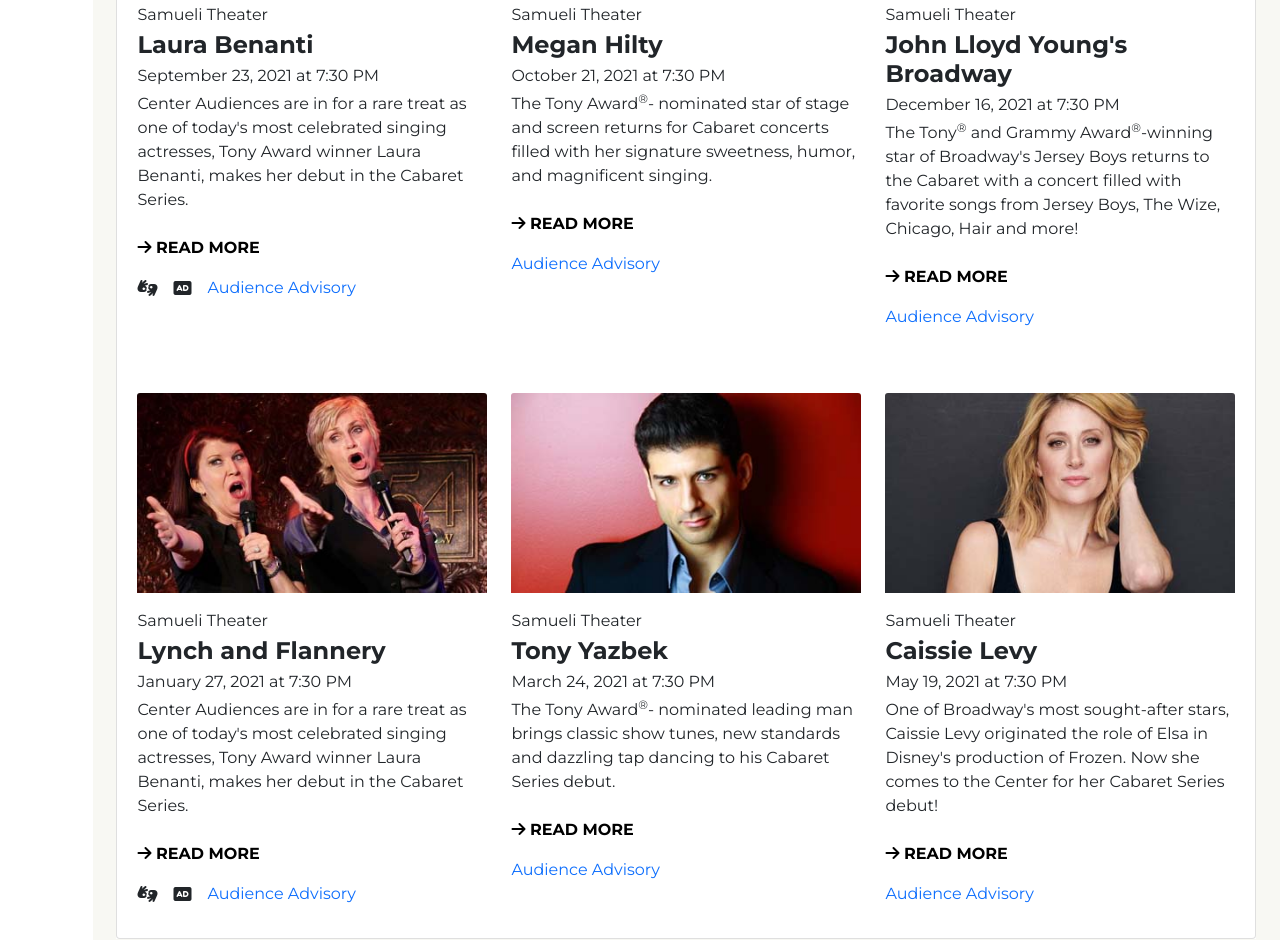
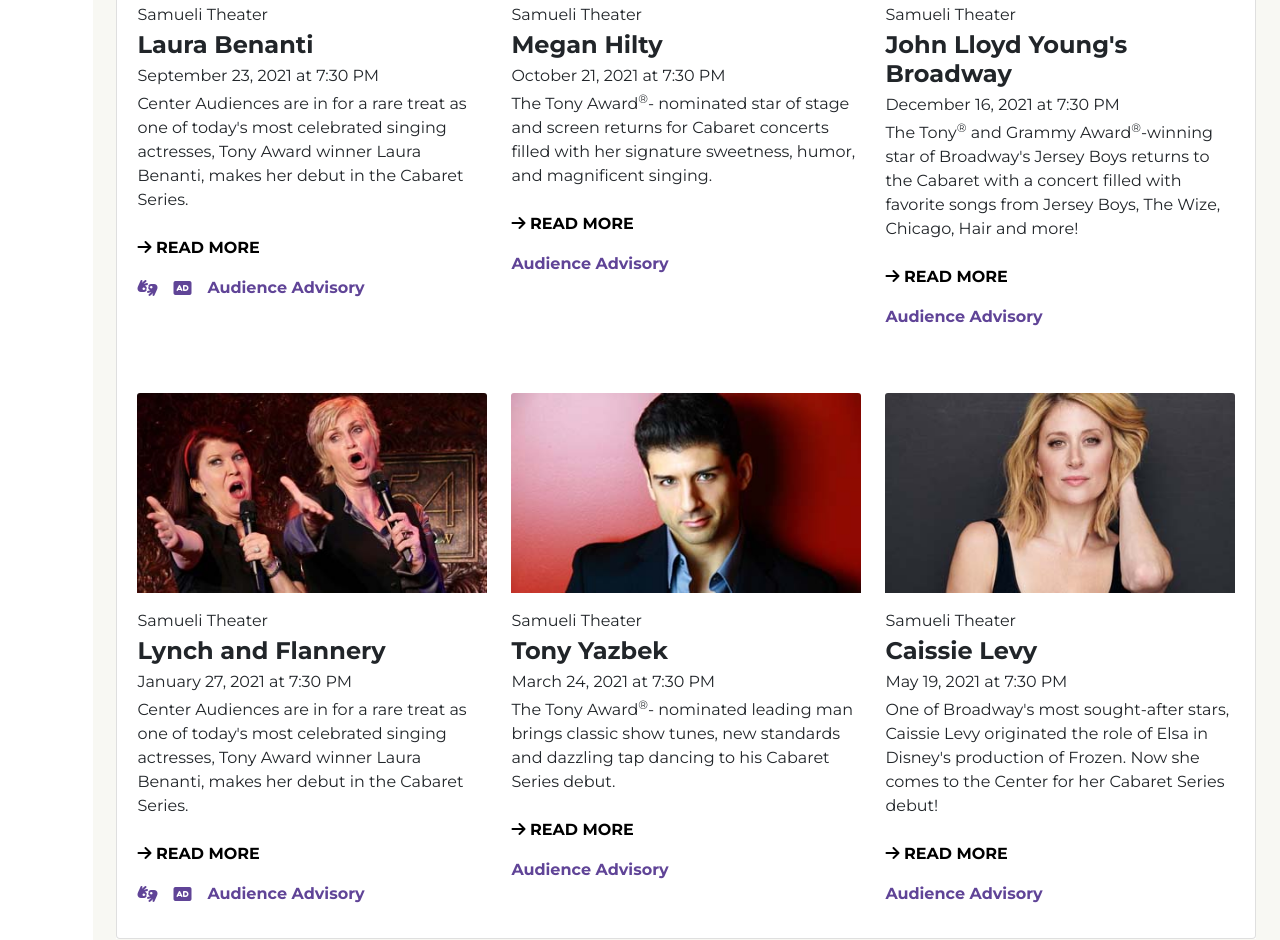
Before and after one commit to patk80/Segerstrom, a website: page index.html in a window 1280 px wide. Shown: the part 1138-2078 px from the top of the page. Drawn offline with nearby package versions, Linux system fonts and the light colour scheme.

Commit message:
Adding purple links for shows

```diff
--- a/index.html
+++ b/index.html
@@ -190,9 +190,9 @@
                                                     <p class="mb-4">Center Audiences are in for a rare treat as one of today's most celebrated singing actresses, Tony Award winner Laura Benanti, makes her debut in the Cabaret Series.</p>
                                                     <a href="#" class="text-decoration-none fw-bold text-uppercase text-black"><i class="fas fa-arrow-right"></i> Read More</a>
                                                     <div class="d-flex align-items-center mt-3">
-                                                        <i class="fas fa-american-sign-language-interpreting pe-3"></i>
-                                                        <i class="fas fa-audio-description pe-3"></i>
-                                                        <a href="#" class="m-0 text-decoration-none">Audience Advisory</a>
+                                                        <i class="fas fa-american-sign-language-interpreting pe-3 show-links-purple"></i>
+                                                        <i class="fas fa-audio-description pe-3 show-links-purple"></i>
+                                                        <a href="#" class="m-0 text-decoration-none show-links-purple fw-bold">Audience Advisory</a>
                                                     </div>
                                                 </div>
                                             </div>
@@ -209,7 +209,7 @@
                                                     <p class="mb-4">The Tony Award<sup>&reg;</sup>- nominated star of stage and screen returns for Cabaret concerts filled with her signature sweetness, humor, and magnificent singing.</p>
                                                     <a href="#" class="text-decoration-none fw-bold text-uppercase text-black"><i class="fas fa-arrow-right"></i> Read More</a>
                                                     <div class="mt-3">
-                                                        <a href="#" class="m-0 text-decoration-none">Audience Advisory</a>
+                                                        <a href="#" class="m-0 text-decoration-none show-links-purple fw-bold">Audience Advisory</a>
                                                     </div>
                                                 </div>
                                             </div>
@@ -226,7 +226,7 @@
                                                     <p class="mb-4">The Tony<sup>&reg;</sup> and Grammy Award<sup>&reg;</sup>-winning star of Broadway's Jersey Boys returns to the Cabaret with a concert filled with favorite songs from Jersey Boys, The Wize, Chicago, Hair and more!</p>
                                                     <a href="#" class="text-decoration-none fw-bold text-uppercase text-black"><i class="fas fa-arrow-right"></i> Read More</a>
                                                     <div class="mt-3">
-                                                        <a href="#" class="m-0 text-decoration-none">Audience Advisory</a>
+                                                        <a href="#" class="m-0 text-decoration-none show-links-purple fw-bold">Audience Advisory</a>
                                                     </div>
                                                 </div>
                                             </div>
@@ -247,9 +247,9 @@
                                                     <p class="mb-4">Center Audiences are in for a rare treat as one of today's most celebrated singing actresses, Tony Award winner Laura Benanti, makes her debut in the Cabaret Series.</p>
                                                     <a href="#" class="text-decoration-none fw-bold text-uppercase text-black"><i class="fas fa-arrow-right"></i> Read More</a>
                                                     <div class="d-flex align-items-center mt-3">
-                                                        <i class="fas fa-american-sign-language-interpreting pe-3"></i>
-                                                        <i class="fas fa-audio-description pe-3"></i>
-                                                        <a href="#" class="m-0 text-decoration-none">Audience Advisory</a>
+                                                        <i class="fas fa-american-sign-language-interpreting pe-3 show-links-purple"></i>
+                                                        <i class="fas fa-audio-description pe-3 show-links-purple"></i>
+                                                        <a href="#" class="m-0 text-decoration-none show-links-purple fw-bold">Audience Advisory</a>
                                                     </div>
                                                 </div>
                                             </div>
@@ -266,7 +266,7 @@
                                                     <p class="mb-4">The Tony Award<sup>&reg;</sup>- nominated leading man brings classic show tunes, new standards and dazzling tap dancing to his Cabaret Series debut.</p>
                                                     <a href="#" class="text-decoration-none fw-bold text-uppercase text-black"><i class="fas fa-arrow-right"></i> Read More</a>
                                                     <div class="mt-3">
-                                                        <a href="#" class="m-0 text-decoration-none">Audience Advisory</a>
+                                                        <a href="#" class="m-0 text-decoration-none show-links-purple fw-bold">Audience Advisory</a>
                                                     </div>
                                                 </div>
                                             </div>
@@ -283,7 +283,7 @@
                                                     <p class="mb-4">One of Broadway's most sought-after stars, Caissie Levy originated the role of Elsa in Disney's production of Frozen. Now she comes to the Center for her Cabaret Series debut!</p>
                                                     <a href="#" class="text-decoration-none fw-bold text-uppercase text-black"><i class="fas fa-arrow-right"></i> Read More</a>
                                                     <div class="mt-3">
-                                                        <a href="#" class="m-0 text-decoration-none">Audience Advisory</a>
+                                                        <a href="#" class="m-0 text-decoration-none show-links-purple fw-bold">Audience Advisory</a>
                                                     </div>
                                                 </div>
                                             </div>
--- a/styles/scss/styles.scss
+++ b/styles/scss/styles.scss
@@ -84,3 +84,7 @@ body {
 .accordion-button::after {
    display: none;
 }
+
+.show-links-purple {
+    color:$scftaPurple;
+}
```
Also changed, not shown: styles/css/styles.css.
